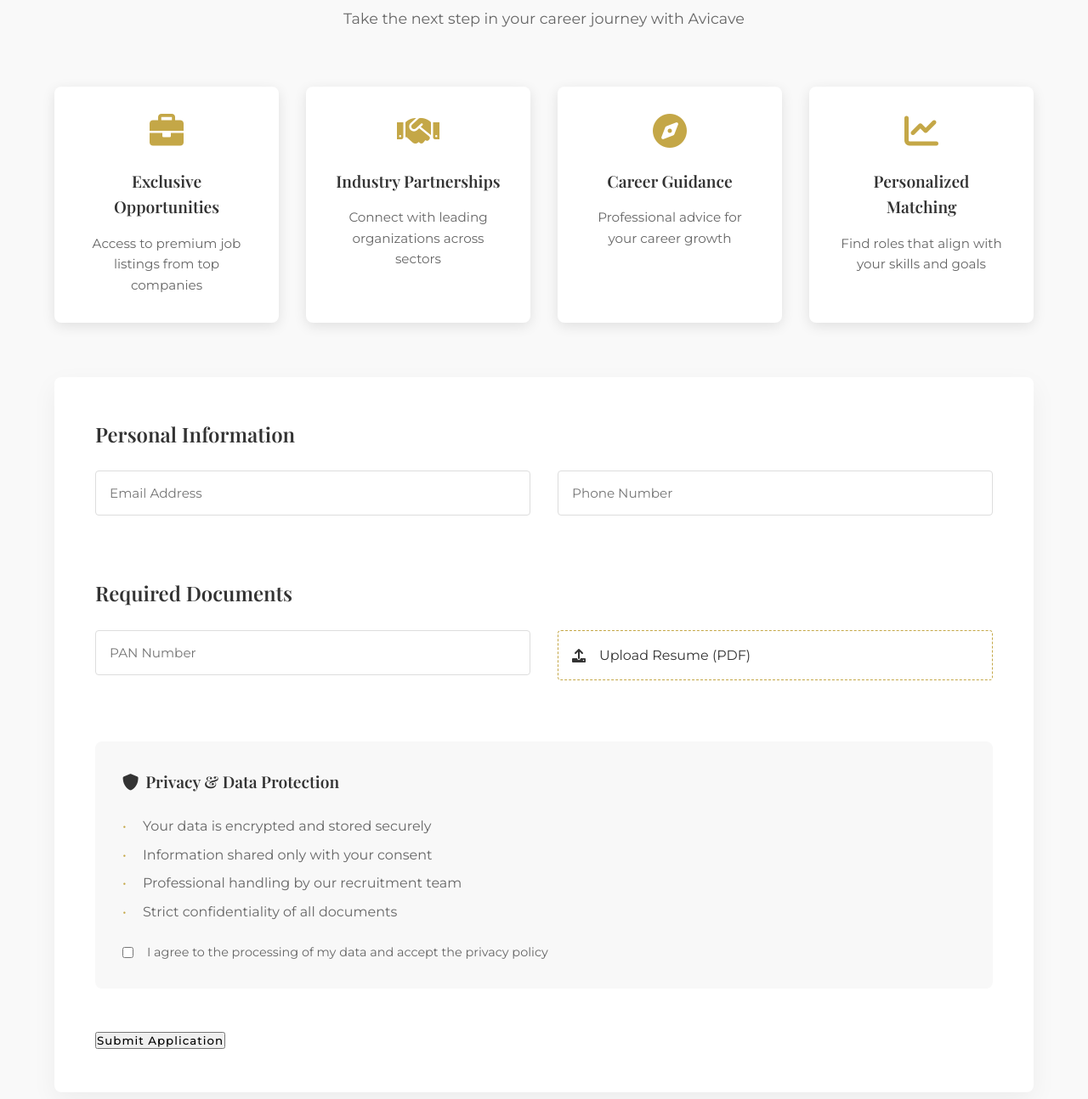
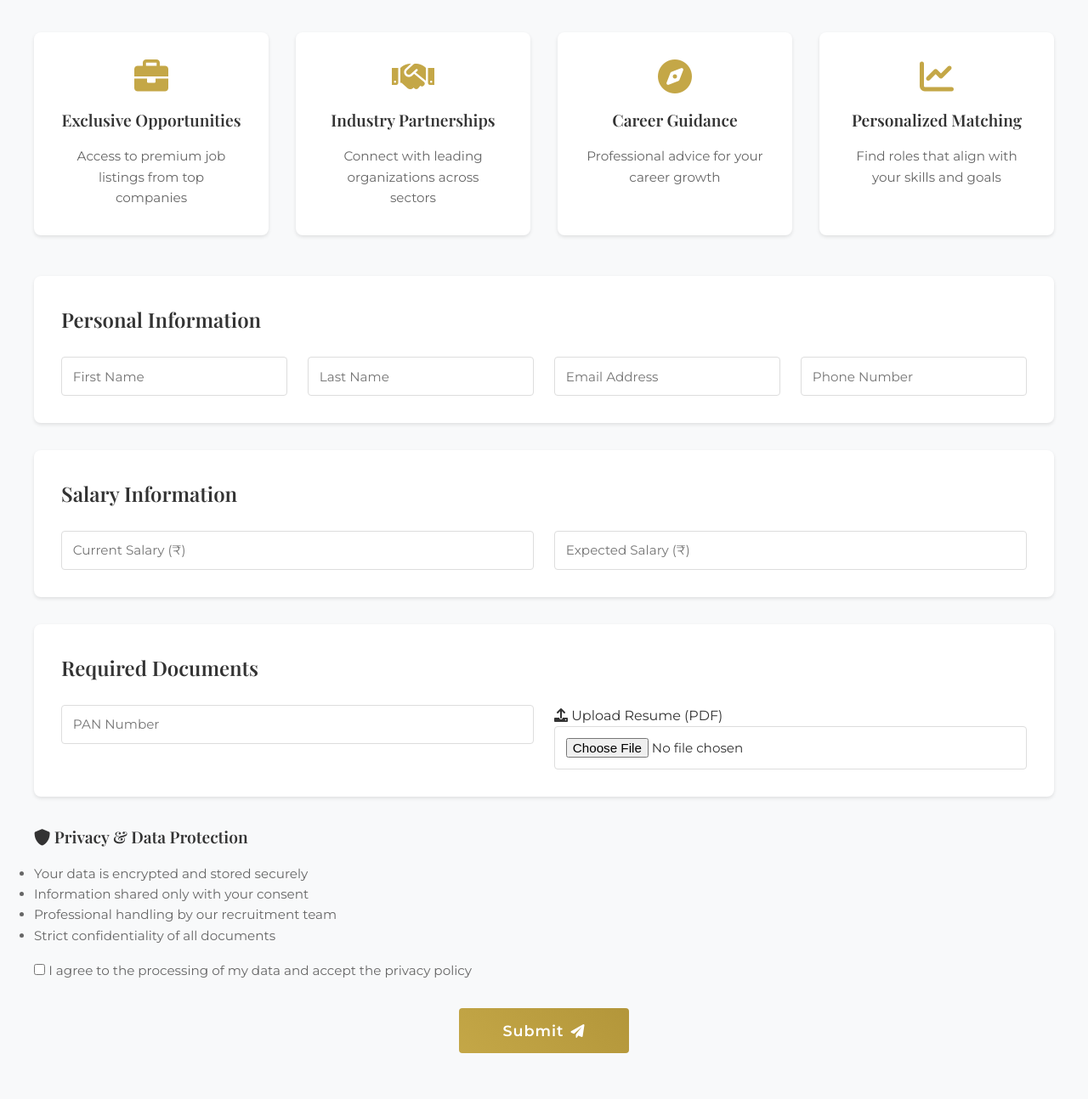
Before and after one commit to Avicave-Infosolutions-pvt-ltd/Company_website, a plain HTML site: page job_application.html in a window 1280 px wide. Shown: the part 202-1496 px from the top of the page at 85% size. Drawn offline with nearby package versions, Linux system fonts and the light colour scheme.

Commit message:
Add files via upload

```diff
--- a/css/styles.css
+++ b/css/styles.css
@@ -1283,8 +1283,8 @@ footer {
 
 /* Application Section */
 .application-section {
-    padding: 8rem 5%;
-    background-color: #f9f9f9;
+    padding: 4rem 2rem;
+    background-color: #f8f9fa;
 }
 
 .application-container {
@@ -1292,76 +1292,46 @@ footer {
     margin: 0 auto;
 }
 
-.benefits-grid {
-    display: grid;
-    grid-template-columns: repeat(auto-fit, minmax(250px, 1fr));
-    gap: 2rem;
-    margin: 4rem 0;
-}
-
-.benefit-card {
-    background-color: #fff;
-    padding: 2rem;
-    border-radius: 8px;
-    text-align: center;
-    transition: all 0.3s ease;
-    box-shadow: 0 4px 15px rgba(0,0,0,0.1);
-}
-
-.benefit-card:hover {
-    transform: translateY(-5px);
-    box-shadow: 0 8px 25px rgba(0,0,0,0.15);
-}
-
-.benefit-card i {
+.section-header h2 {
+    font-family: 'Playfair Display', serif;
+    font-weight: 600;
+    color: #333;
     font-size: 2.5rem;
-    color: #c4a747;
-    margin-bottom: 1.5rem;
-}
-
-.benefit-card h3 {
-    color: #333;
-    font-size: 1.2rem;
     margin-bottom: 1rem;
 }
 
-.benefit-card p {
+.section-intro {
+    font-family: 'Montserrat', sans-serif;
     color: #666;
-    font-size: 0.95rem;
-    line-height: 1.6;
-}
-
-.application-form {
-    background-color: #fff;
-    padding: 3rem;
-    border-radius: 8px;
-    box-shadow: 0 10px 30px rgba(0,0,0,0.05);
+    font-size: 1.1rem;
+    margin-bottom: 2rem;
 }
 
 .form-section {
-    margin-bottom: 3rem;
+    background: white;
+    padding: 2rem;
+    border-radius: 8px;
+    box-shadow: 0 2px 4px rgba(0,0,0,0.1);
+    margin-bottom: 2rem;
 }
 
 .form-section h3 {
+    font-family: 'Playfair Display', serif;
+    font-weight: 600;
     color: #333;
     font-size: 1.5rem;
     margin-bottom: 1.5rem;
-    font-family: 'Playfair Display', serif;
 }
 
 .form-grid {
     display: grid;
-    grid-template-columns: repeat(2, 1fr);
-    gap: 2rem;
-}
-
-.form-group {
-    margin-bottom: 1.5rem;
+    grid-template-columns: repeat(auto-fit, minmax(250px, 1fr));
+    gap: 1.5rem;
 }
 
 .form-group input {
     width: 100%;
-    padding: 1rem;
+    padding: 0.8rem;
     border: 1px solid #ddd;
     border-radius: 4px;
     font-family: 'Montserrat', sans-serif;
@@ -1370,86 +1340,99 @@ footer {
 }
 
 .form-group input:focus {
+    outline: none;
     border-color: #c4a747;
-    outline: none;
 }
 
-.file-label {
+.submit-button {
     display: flex;
     align-items: center;
-    gap: 1rem;
-    padding: 1rem;
-    border: 1px dashed #c4a747;
+    justify-content: center;
+    gap: 0.5rem;
+    background: linear-gradient(45deg, #c4a747, #b3963a);
+    color: white;
+    padding: 1rem 2rem;
+    border: none;
     border-radius: 4px;
+    font-family: 'Montserrat', sans-serif;
+    font-size: 1.1rem;
+    font-weight: 600;
     cursor: pointer;
-    transition: all 0.3s ease;
+    transition: transform 0.2s ease, box-shadow 0.2s ease;
+    margin: 2rem auto;
+    width: 200px;
 }
 
-.file-label:hover {
-    background-color: rgba(196, 167, 71, 0.1);
+.submit-button:hover {
+    transform: translateY(-2px);
+    box-shadow: 0 4px 8px rgba(0,0,0,0.2);
 }
 
-.file-label input[type="file"] {
-    display: none;
+.submit-button i {
+    font-size: 1rem;
 }
 
-.privacy-notice {
-    background-color: #f8f8f8;
-    padding: 2rem;
-    border-radius: 8px;
+/* Benefits Grid Styles */
+.benefits-grid {
+    display: grid;
+    grid-template-columns: repeat(auto-fit, minmax(250px, 1fr));
+    gap: 2rem;
     margin: 3rem 0;
 }
 
-.privacy-notice h3 {
+.benefit-card {
+    background: white;
+    padding: 2rem;
+    border-radius: 8px;
+    text-align: center;
+    box-shadow: 0 2px 4px rgba(0,0,0,0.1);
+    transition: transform 0.3s ease;
+}
+
+.benefit-card:hover {
+    transform: translateY(-5px);
+}
+
+.benefit-card i {
+    font-size: 2.5rem;
+    color: #c4a747;
+    margin-bottom: 1rem;
+}
+
+.benefit-card h3 {
+    font-family: 'Playfair Display', serif;
+    font-weight: 600;
     color: #333;
     font-size: 1.2rem;
-    margin-bottom: 1.5rem;
-    display: flex;
-    align-items: center;
-    gap: 0.5rem;
+    margin-bottom: 1rem;
+}
+
+.benefit-card p {
+    font-family: 'Montserrat', sans-serif;
+    color: #666;
+    font-size: 0.95rem;
+    line-height: 1.6;
+}
+
+.privacy-notice h3 {
+    font-family: 'Playfair Display', serif;
+    font-weight: 600;
+    color: #333;
+    font-size: 1.2rem;
+    margin-bottom: 1rem;
 }
 
 .privacy-notice ul {
-    list-style: none;
-    margin-bottom: 1.5rem;
-}
-
-.privacy-notice li {
+    font-family: 'Montserrat', sans-serif;
     color: #666;
-    margin-bottom: 0.5rem;
-    padding-left: 1.5rem;
-    position: relative;
-}
-
-.privacy-notice li:before {
-    content: "•";
-    color: #c4a747;
-    position: absolute;
-    left: 0;
-}
-
-.consent-checkbox {
-    display: flex;
-    align-items: flex-start;
-    gap: 1rem;
-}
-
-.consent-checkbox input[type="checkbox"] {
-    margin-top: 0.3rem;
+    font-size: 0.95rem;
+    line-height: 1.6;
+    margin-bottom: 1rem;
 }
 
 .consent-checkbox label {
+    font-family: 'Montserrat', sans-serif;
     color: #666;
-    font-size: 0.9rem;
-    line-height: 1.5;
+    font-size: 0.95rem;
+    line-height: 1.6;
 }
-
-@media (max-width: 768px) {
-    .form-grid {
-        grid-template-columns: 1fr;
-    }
-
-    .application-form {
-        padding: 2rem;
-    }
-}
--- a/job_application.html
+++ b/job_application.html
@@ -72,10 +72,28 @@
                     <h3>Personal Information</h3>
                     <div class="form-grid">
                         <div class="form-group">
+                            <input type="text" placeholder="First Name" required>
+                        </div>
+                        <div class="form-group">
+                            <input type="text" placeholder="Last Name" required>
+                        </div>
+                        <div class="form-group">
                             <input type="email" placeholder="Email Address" required>
                         </div>
                         <div class="form-group">
                             <input type="tel" placeholder="Phone Number" required>
+                        </div>
+                    </div>
+                </div>
+
+                <div class="form-section">
+                    <h3>Salary Information</h3>
+                    <div class="form-grid">
+                        <div class="form-group">
+                            <input type="number" placeholder="Current Salary (₹)" required>
+                        </div>
+                        <div class="form-group">
+                            <input type="number" placeholder="Expected Salary (₹)" required>
                         </div>
                     </div>
                 </div>
@@ -110,7 +128,10 @@
                     </div>
                 </div>
 
-                <button type="submit" class="submit-button">Submit Application</button>
+                <button type="submit" class="submit-button">
+                    <span>Submit</span>
+                    <i class="fas fa-paper-plane"></i>
+                </button>
             </form>
         </div>
     </main>
```
